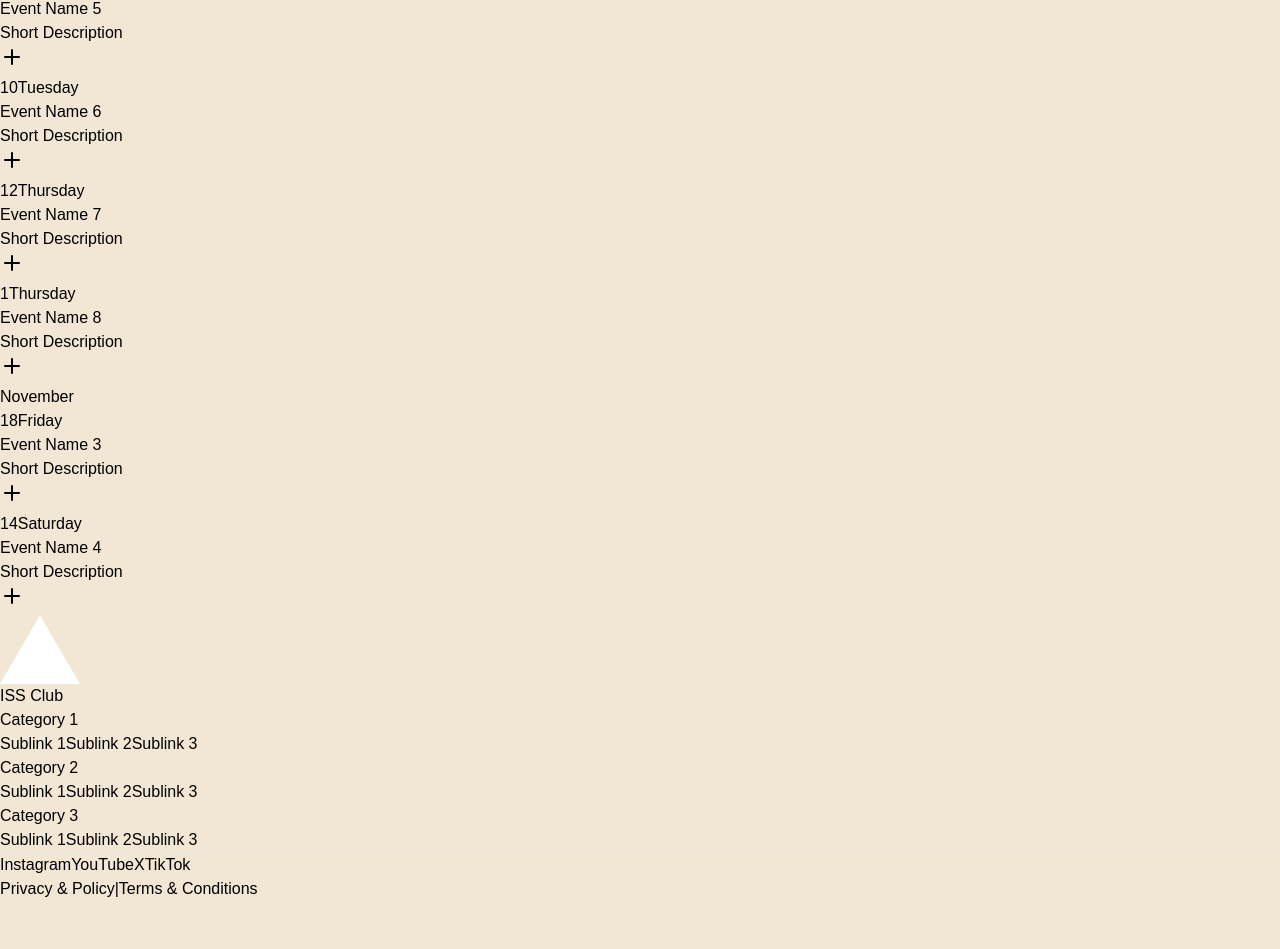
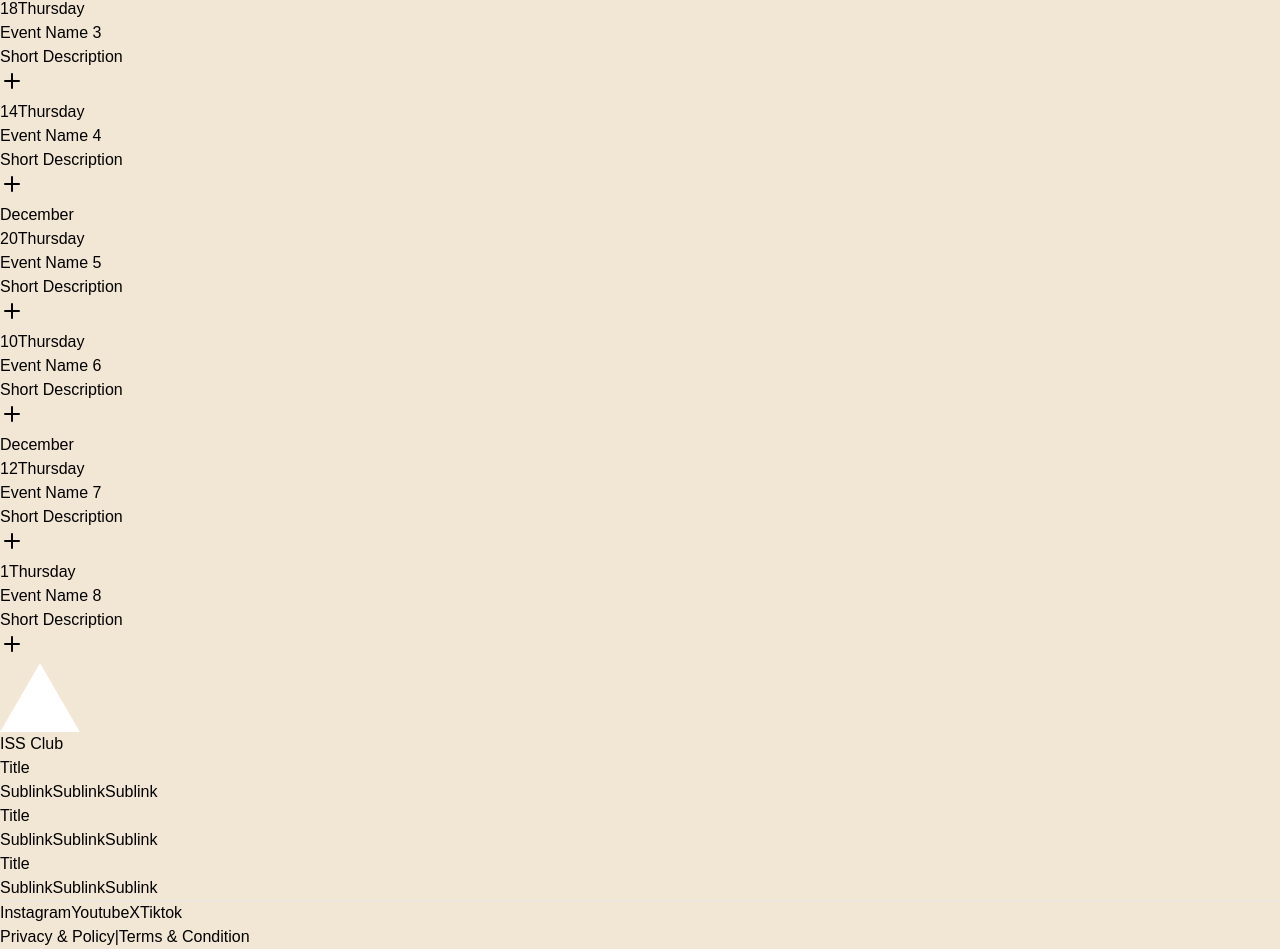
Before and after one commit to MNZ02/BuildFast, a Next.js app: page /gallery in a window 1280 px wide. Shown: the part 420-1369 px from the top of the page. Before the commit the page ends 1321 px from the top, so only its background shows below. Built offline with nearby package versions, Linux system fonts and the light colour scheme.

Commit message:
Refactor EventCard and Footer components; update event data in Gallery page

```diff
--- a/src/app/components/Footer.tsx
+++ b/src/app/components/Footer.tsx
@@ -10,7 +10,7 @@ export function Footer() {
                     {/* Logo & Club Name */}
                     <div className="flex items-center gap-2">
                         <Image
-                            src="/vercel.svg"
+                            src="/vercel.svg" // Replace with your actual logo path
                             alt="ISS Club Logo"
                             width={80}
                             height={80}
@@ -20,41 +20,41 @@ export function Footer() {
                         </span>
                     </div>
                     {/* Quick Links Columns */}
-                    <div className="grid grid-cols-1 md:grid-cols-3 gap-32 text-[#4A2511] text-sm">
+                    <div className="grid grid-cols-1 md:grid-cols-3 gap-32 text-[#4A2511] text-sm mt-8 md:mt-0">
                         <div>
-                            <p className="font-medium mb-2">Category 1</p>
+                            <p className="font-medium mb-2">Title</p>
                             <Link href="#" className="block hover:opacity-80 transition-opacity">
-                                Sublink 1
+                                Sublink
                             </Link>
                             <Link href="#" className="block hover:opacity-80 transition-opacity">
-                                Sublink 2
+                                Sublink
                             </Link>
                             <Link href="#" className="block hover:opacity-80 transition-opacity">
-                                Sublink 3
+                                Sublink
                             </Link>
                         </div>
                         <div>
-                            <p className="font-medium mb-2">Category 2</p>
+                            <p className="font-medium mb-2">Title</p>
                             <Link href="#" className="block hover:opacity-80 transition-opacity">
-                                Sublink 1
+                                Sublink
                             </Link>
                             <Link href="#" className="block hover:opacity-80 transition-opacity">
-                                Sublink 2
+                                Sublink
                             </Link>
                             <Link href="#" className="block hover:opacity-80 transition-opacity">
-                                Sublink 3
+                                Sublink
                             </Link>
                         </div>
                         <div>
-                            <p className="font-medium mb-2">Category 3</p>
+                            <p className="font-medium mb-2">Title</p>
                             <Link href="#" className="block hover:opacity-80 transition-opacity">
-                                Sublink 1
+                                Sublink
                             </Link>
                             <Link href="#" className="block hover:opacity-80 transition-opacity">
-                                Sublink 2
+                                Sublink
                             </Link>
                             <Link href="#" className="block hover:opacity-80 transition-opacity">
-                                Sublink 3
+                                Sublink
                             </Link>
                         </div>
                     </div>
@@ -64,7 +64,7 @@ export function Footer() {
                 <hr className="border-[#4A2511] my-6" />
 
                 {/* Bottom Section: Quick Links & Privacy/Terms */}
-                <div className="flex flex-col md:flex-row md:justify-between">
+                <div className="flex flex-col md:flex-row md:items-center md:justify-between">
 
                     {/* Social Media Links */}
                     <div className="flex gap-6 mt-4 md:mt-0">
@@ -78,7 +78,7 @@ export function Footer() {
                             href="#"
                             className="text-[#4A2511] text-sm hover:opacity-80 transition-opacity"
                         >
-                            YouTube
+                            Youtube
                         </Link>
                         <Link
                             href="#"
@@ -90,7 +90,7 @@ export function Footer() {
                             href="#"
                             className="text-[#4A2511] text-sm hover:opacity-80 transition-opacity"
                         >
-                            TikTok
+                            Tiktok
                         </Link>
                     </div>
                     {/* Privacy & Terms */}
@@ -100,7 +100,7 @@ export function Footer() {
                         </Link>
                         <span className="mx-2">|</span>
                         <Link href="#" className="hover:opacity-80 transition-opacity">
-                            Terms & Conditions
+                            Terms & Condition
                         </Link>
                     </div>
                 </div>
--- a/src/app/gallery/page.tsx
+++ b/src/app/gallery/page.tsx
@@ -9,25 +9,35 @@ export default function Gallery() {
             events: [
                 { day: 24, weekDay: "Thursday", title: "Event Name 1", description: "Short Description" },
                 { day: 2, weekDay: "Thursday", title: "Event Name 2", description: "Short Description" },
-                { day: 20, weekDay: "Monday", title: "Event Name 5", description: "Short Description" },
-                { day: 10, weekDay: "Tuesday", title: "Event Name 6", description: "Short Description" },
-                { day: 12, weekDay: "Thursday", title: "Event Name 7", description: "Short Description" },
-                { day: 1, weekDay: "Thursday", title: "Event Name 8", description: "Short Description" },
             ],
         },
         {
             month: "November",
             events: [
-                { day: 18, weekDay: "Friday", title: "Event Name 3", description: "Short Description" },
-                { day: 14, weekDay: "Saturday", title: "Event Name 4", description: "Short Description" },
+                { day: 18, weekDay: "Thursday", title: "Event Name 3", description: "Short Description" },
+                { day: 14, weekDay: "Thursday", title: "Event Name 4", description: "Short Description" },
+            ],
+        },
+        {
+            month: "December",
+            events: [
+
+                { day: 20, weekDay: "Thursday", title: "Event Name 5", description: "Short Description" },
+                { day: 10, weekDay: "Thursday", title: "Event Name 6", description: "Short Description" },
+            ],
+        },
+        {
+            month: "December",
+            events: [
+                { day: 12, weekDay: "Thursday", title: "Event Name 7", description: "Short Description" },
+                { day: 1, weekDay: "Thursday", title: "Event Name 8", description: "Short Description" },
             ],
         },
     ];
 
     return (
         <div className="min-h-screen bg-[#f4e8d6]">
-            {/* <Header /> */}
-            <main className="max-w-[1200px] mx-auto px-4 py-12">
+            <main className="max-w-[1200px] mx-auto px-4 pt-24 pb-12">
                 {/* Title & Year Selector */}
                 <div className="flex justify-between items-center mb-12">
                     <h1 className="text-4xl text-[#4A2511] font-bold">Gallery</h1>
```
Also changed, not shown: src/app/components/EventCard.tsx (+5 -5 lines), src/app/components/Navbar.tsx (deleted).
